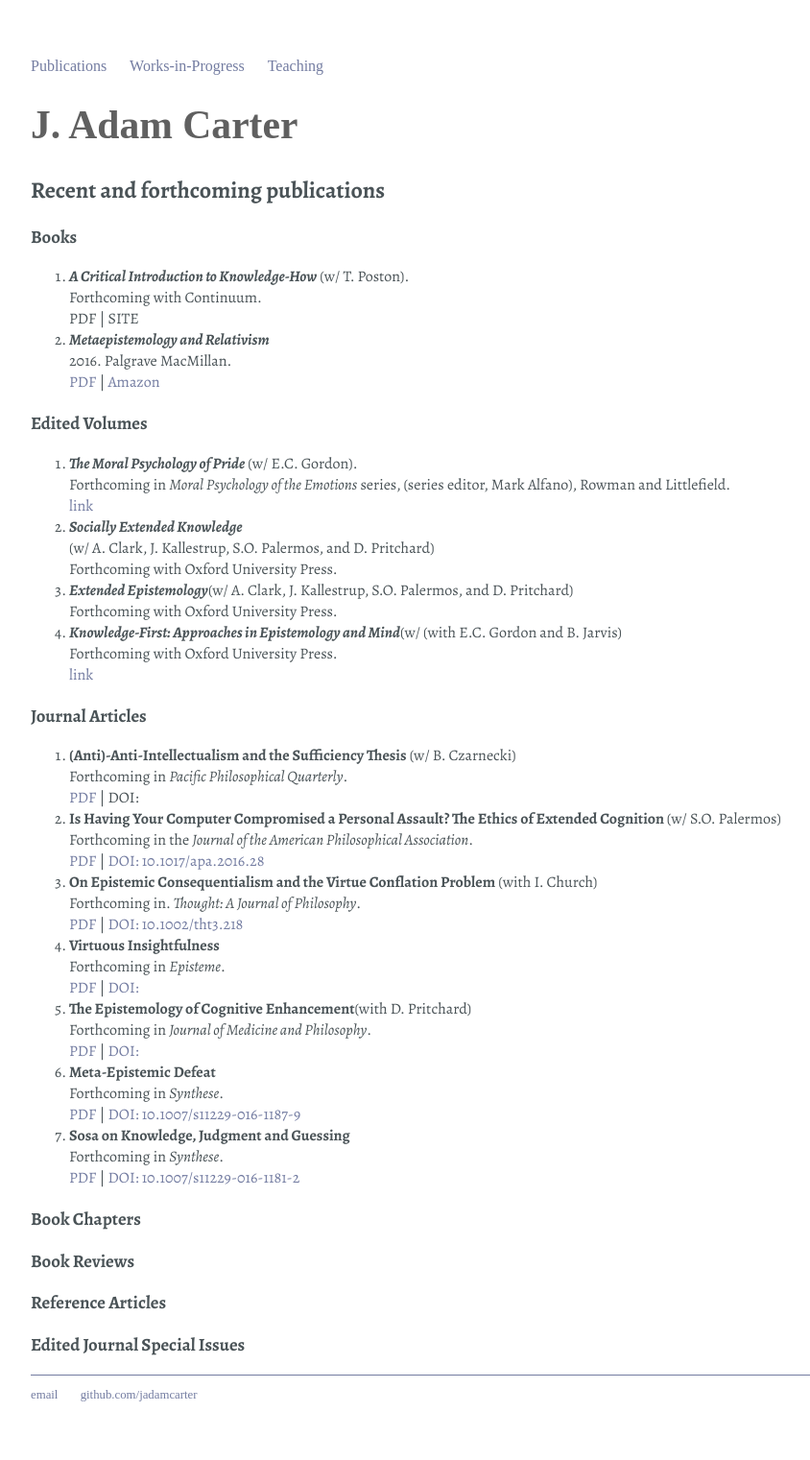
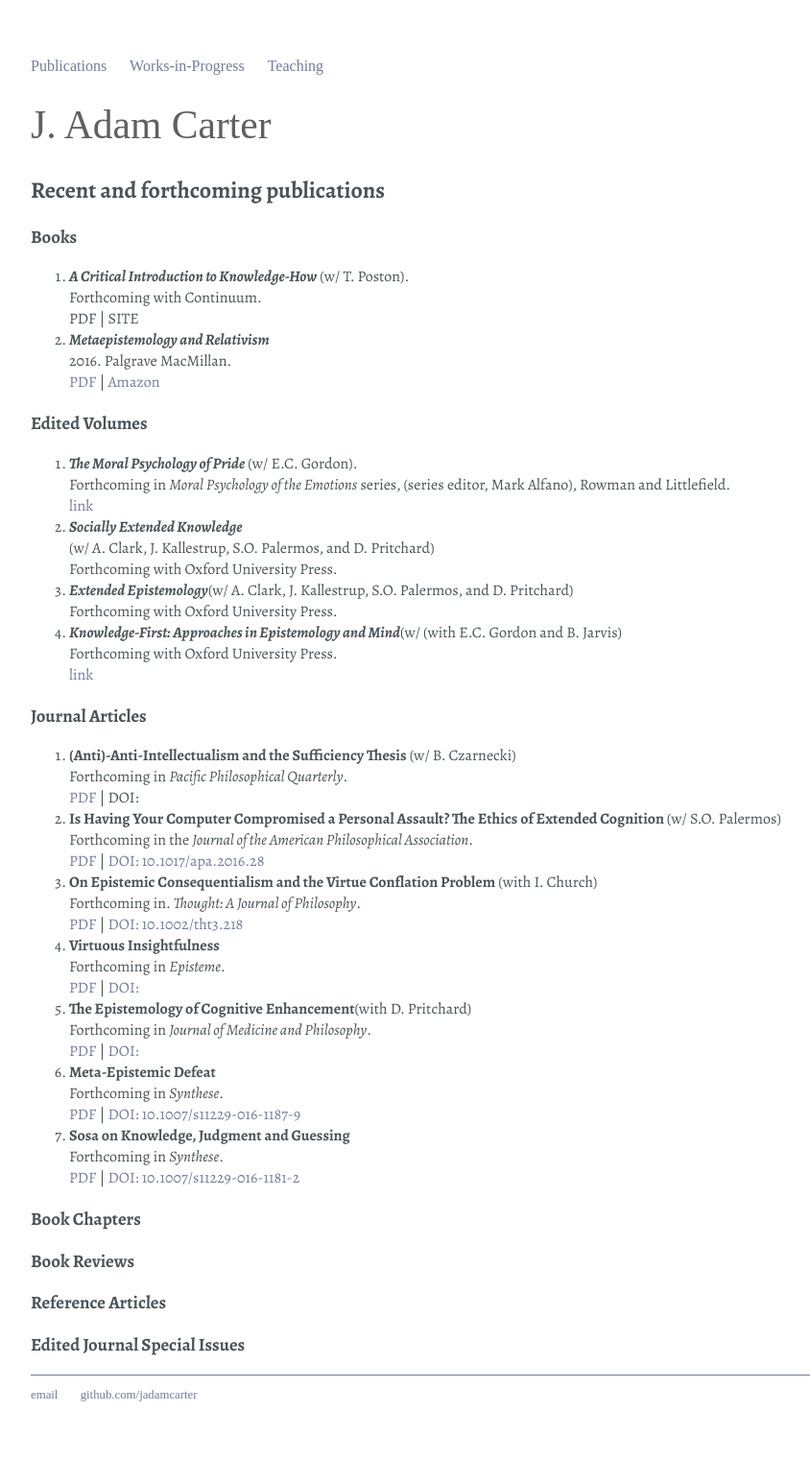
Before and after one commit to jadamcarter/jadamcarter.github.io, a Jekyll site: the page built from index.html, in a window 1280 px wide. Shown: the whole page at 96% size, without its empty margins (160-1004 px from the left). Built offline with Jekyll 4.4.1, drawn with Linux system fonts in a browser that asks for light colours; some web fonts are replaced.

Commit message:
Update main.css

```diff
--- a/css/main.css
+++ b/css/main.css
@@ -24,7 +24,8 @@ a:hover {
 h1 {
     font-size: 2.6em;
     font-family:'Alegreya SC', 'Alegreya SC', 'Alegreya SC';
-    color: #606060
+    color: #606060;
+    font-weight: normal
 }
 p {
     font-family:'Alegreya', 'Alegreya', 'Alegreya';
```
